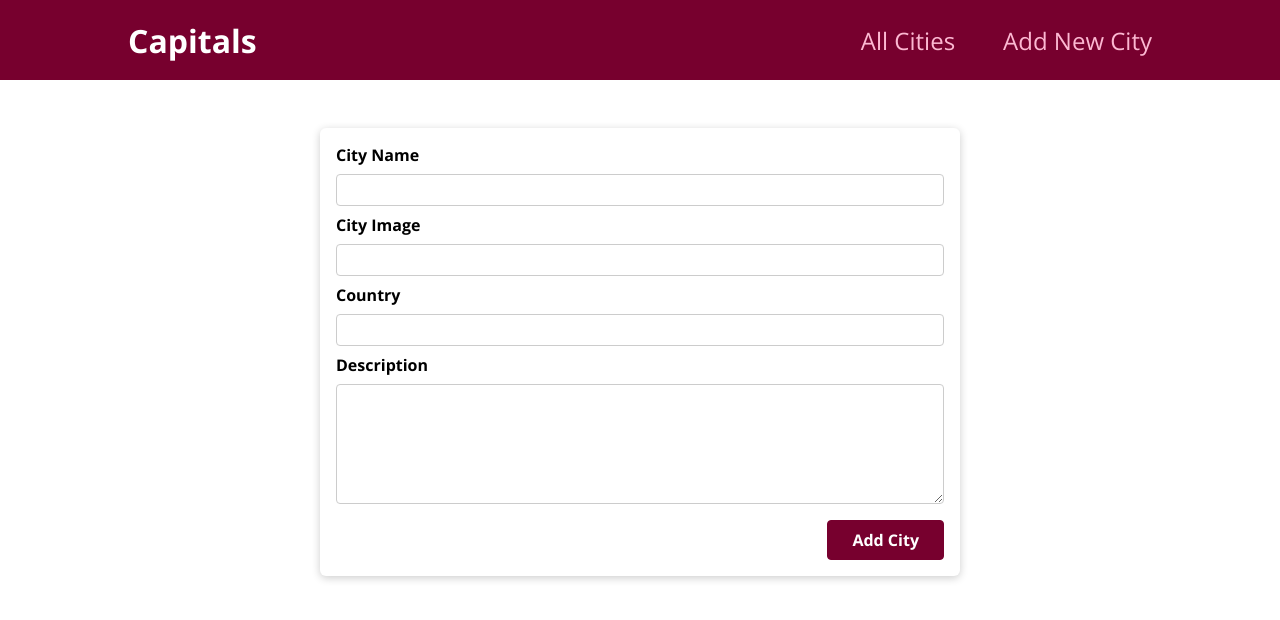
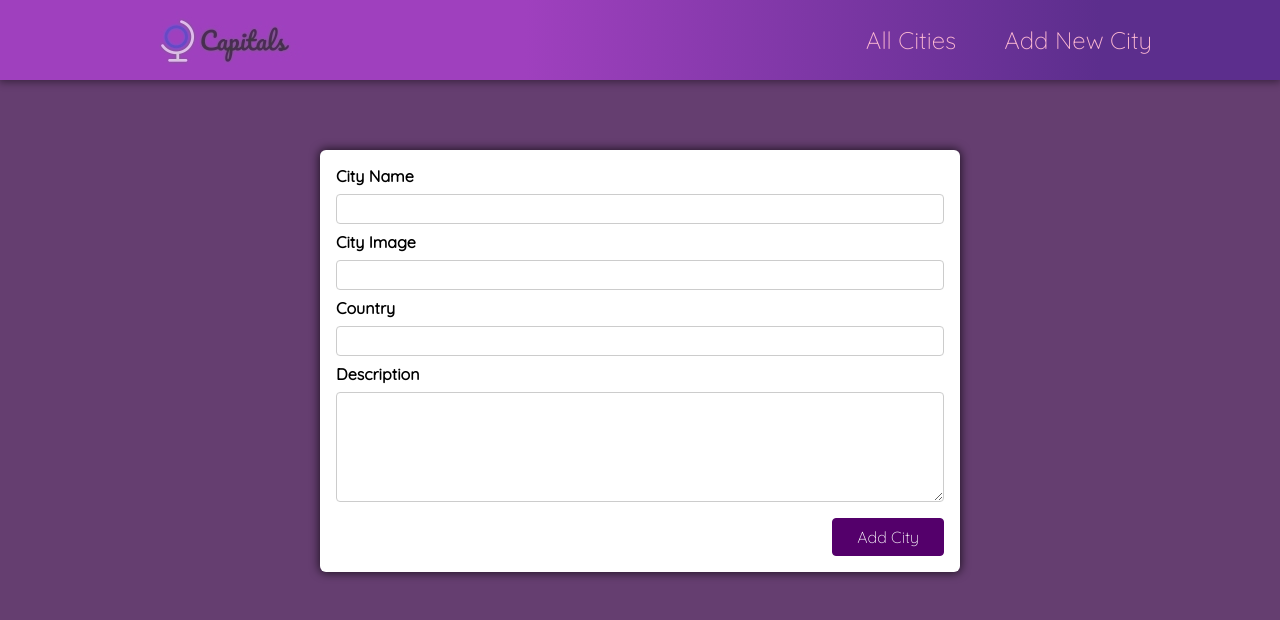
Before and after one commit to Artur-M-K/NextJS-cities-app, a Next.js app: page /add-city in a window 1280 px wide. Shown: the top 620 px of the page. Built offline with nearby package versions, Linux system fonts and the light colour scheme.

Commit message:
change style

```diff
--- a/components/cities/CityDetail.module.css
+++ b/components/cities/CityDetail.module.css
@@ -1,27 +1,58 @@
 .detail {
     text-align: center;
+    background: #fff;
+    padding: 1rem 2.5rem;
+    border-radius: 4px;
+    -webkit-box-shadow: 0px 0px 10px 1px rgba(0,0,0,0.69);
+    box-shadow: 0px 0px 10px 1px rgba(0,0,0,0.69);
 }
 
 .detail img{
     width: 100%;
+    border-radius: 10px;
+}
+
+.name {
+  display: flex;
+  justify-content: space-between;
+  align-items: center;
+  margin-bottom: 1rem;
+
+}
+
+.name h1 {
+  margin: 0;
+  margin-right: 1rem;
+  font-size: 2.5rem;
+  font-weight: 300;
+}
+
+.name h4 {
+  font-size: 1.6rem;
+  margin: 0;
+  font-style: italic;
+  font-weight: 300;
+  color: #54006B;
 }
 
 .actions {
-    padding: 1.5rem;
-    text-align: center;
+  margin-top: 1rem;
+  text-align: right;
 }
 
 .actions button {
   font: inherit;
   cursor: pointer;
-    color: #77002e;
-    border: 1px solid #77002e;
-    background-color: transparent;
+  background-color: #54006B;
+  color: white;
   padding: 0.5rem 1.5rem;
+  border: 1px solid #54006B;
   border-radius: 4px;
+  font-weight: 300;
 }
 
 .actions button:hover,
 .actions button:active {
-    background-color: #ffe2ed;
+  background-color: #9000B8;
+  border-color: #9000B8;
 }
--- a/components/cities/CityItem.js
+++ b/components/cities/CityItem.js
@@ -17,8 +17,9 @@ function CityItem(props) {
           <img src={props.image} alt={props.title} />
         </div>
         <div className={classes.content}>
-          <h3>{props.title}</h3>
-          <address>{props.country}</address>
+          <h1>{props.title.toUpperCase()}</h1>
+          <hr className={classes.hr}/>
+          <h3>{props.country}</h3>
         </div>
         <div className={classes.actions}>
           <button onClick={showDetailHandler}>Show Details</button>
--- a/components/cities/CityItem.module.css
+++ b/components/cities/CityItem.module.css
@@ -17,12 +17,25 @@
 
 .content {
   text-align: center;
-  padding: 1rem;
+  padding: 0.5rem;
+}
+
+.content h1 {
+  font-size: 2.4rem;
+  color: #2c292b;
+  margin: 0;
 }
 
 .content h3 {
-  font-size: 1.25rem;
-  color: #2c292b;
+  font-style: italic;
+  margin-top: 0.5rem;
+  color: #54006B;
+}
+
+.hr {
+  border: 0;
+  height: 1px;
+  background-image: linear-gradient(to right, rgba(0, 0, 0, 0), rgba(0, 0, 0, 0.75), rgba(0, 0, 0, 0));
 }
 
 .actions {
@@ -33,8 +46,8 @@
 .actions button {
   font: inherit;
   cursor: pointer;
-  color: #77002e;
-  border: 1px solid #77002e;
+  color: #54006B;
+  border: 2px solid #54006B;
   background-color: transparent;
   padding: 0.5rem 1.5rem;
   border-radius: 4px;
--- a/components/cities/NewCityForm.module.css
+++ b/components/cities/NewCityForm.module.css
@@ -1,3 +1,4 @@
+
 .form {
   padding: 1rem;
 }
@@ -30,16 +31,16 @@
 .actions button {
   font: inherit;
   cursor: pointer;
-  background-color: #77002e;
+  background-color: #54006B;
   color: white;
   padding: 0.5rem 1.5rem;
-  border: 1px solid #77002e;
+  border: 1px solid #54006B;
   border-radius: 4px;
-  font-weight: bold;
+  font-weight: 300;
 }
 
 .actions button:hover,
 .actions button:active {
-  background-color: #a50e48;
-  border-color: #a50e48;
+  background-color: #9000B8;
+  border-color: #9000B8;
 }
--- a/components/layout/MainNavigation.js
+++ b/components/layout/MainNavigation.js
@@ -5,7 +5,9 @@ function MainNavigation() {
 
   return (
     <header className={classes.header}>
-      <div className={classes.logo}>Capitals</div>
+      <div className={classes.logo}>
+        <img src="logo.jpg" alt="" />
+      </div>
       <nav>
         <ul>
           <li>
--- a/components/layout/MainNavigation.module.css
+++ b/components/layout/MainNavigation.module.css
@@ -1,17 +1,25 @@
 .header {
+  position: fixed;
   width: 100%;
   height: 5rem;
+  top: 0;
+  left: 0;
   display: flex;
   align-items: center;
   justify-content: space-between;
-  background-color: #77002e;
+  background: linear-gradient(90deg, rgba(159,64,190,1) 41%, rgba(92,46,141,1) 86%);
   padding: 0 10%;
+  -webkit-box-shadow: 0px 1px 8px 1px rgba(0,0,0,0.45);
+  box-shadow: 0px 1px 8px 1px rgba(0,0,0,0.45);
+  font-weight: 300;
 }
 
 .logo {
   font-size: 2rem;
   color: white;
   font-weight: bold;
+  display: flex;
+  align-items: center;
 }
 
 .header ul {
--- a/components/ui/Card.module.css
+++ b/components/ui/Card.module.css
@@ -1,5 +1,6 @@
 .card {
   background-color: white;
   border-radius: 6px;
-  box-shadow: 0 2px 8px rgba(0, 0, 0, 0.2);
+  -webkit-box-shadow: 0px 0px 10px 1px rgba(0,0,0,0.69);
+  box-shadow: 0px 0px 10px 1px rgba(0,0,0,0.69);
 }
--- a/styles/globals.css
+++ b/styles/globals.css
@@ -1,12 +1,13 @@
-@import url('https://fonts.googleapis.com/css2?family=Lato:wght@700&family=Open+Sans:wght@400;700&display=swap');
+@import url('https://fonts.googleapis.com/css2?family=Quicksand:wght@300;400&display=swap');
 
 * {
   box-sizing: border-box;
 }
 
 body {
-  font-family: 'Open Sans', 'Lato', sans-serif;
+  font-family: 'Quicksand', sans-serif;
   margin: 0;
+  background-color: #653E70;
 }
 
 h1,
@@ -15,5 +16,9 @@ h3,
 h4,
 h5,
 h6 {
-  font-family: 'Lato', sans-serif;
+  font-family: 'Quicksand', sans-serif;
 }
+
+#__next {
+  margin-top: 150px;
+}
```
Also changed, not shown: components/cities/CityDetail.js (+5 -2 lines), pages/index.js (+1 -44 lines), pages/api/cities.js (deleted), public/logo.jpg (added). Lines whose indentation alone changed are shown as unchanged.
